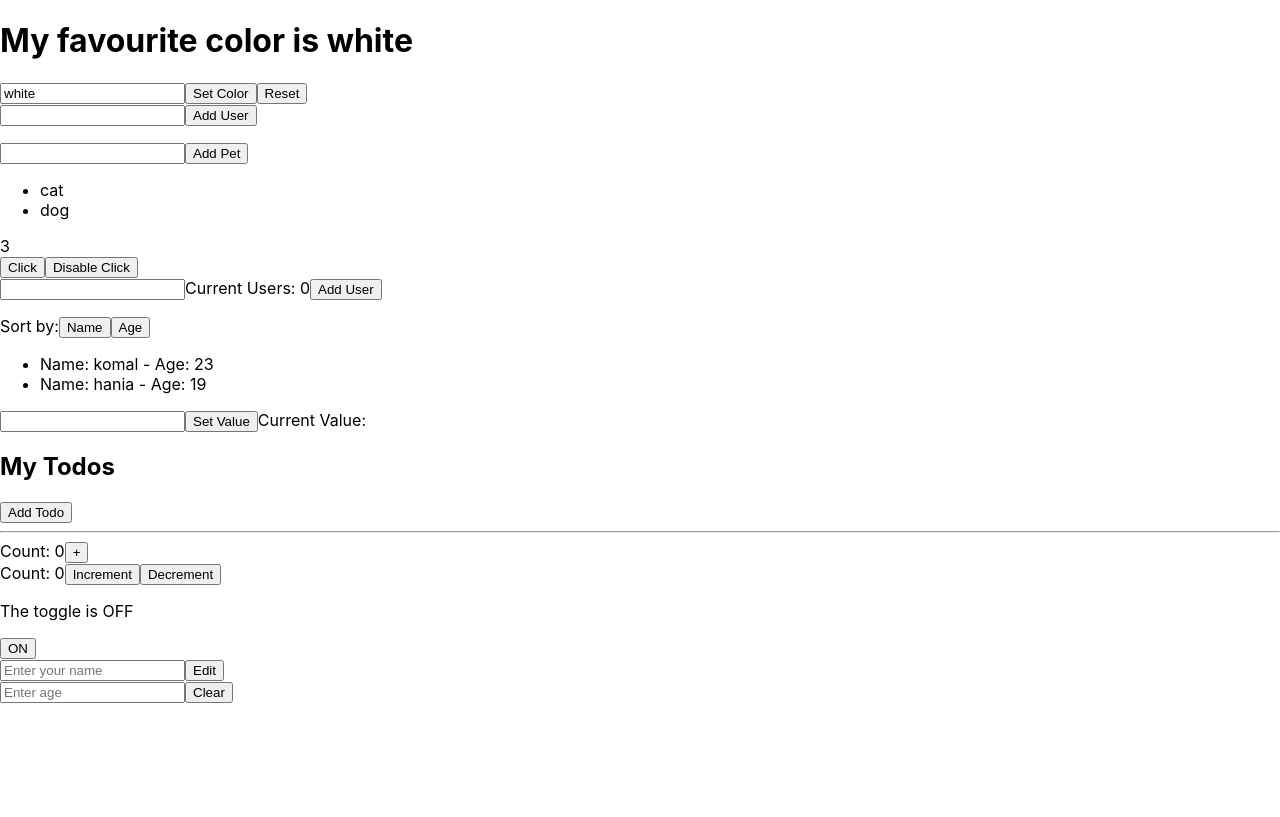
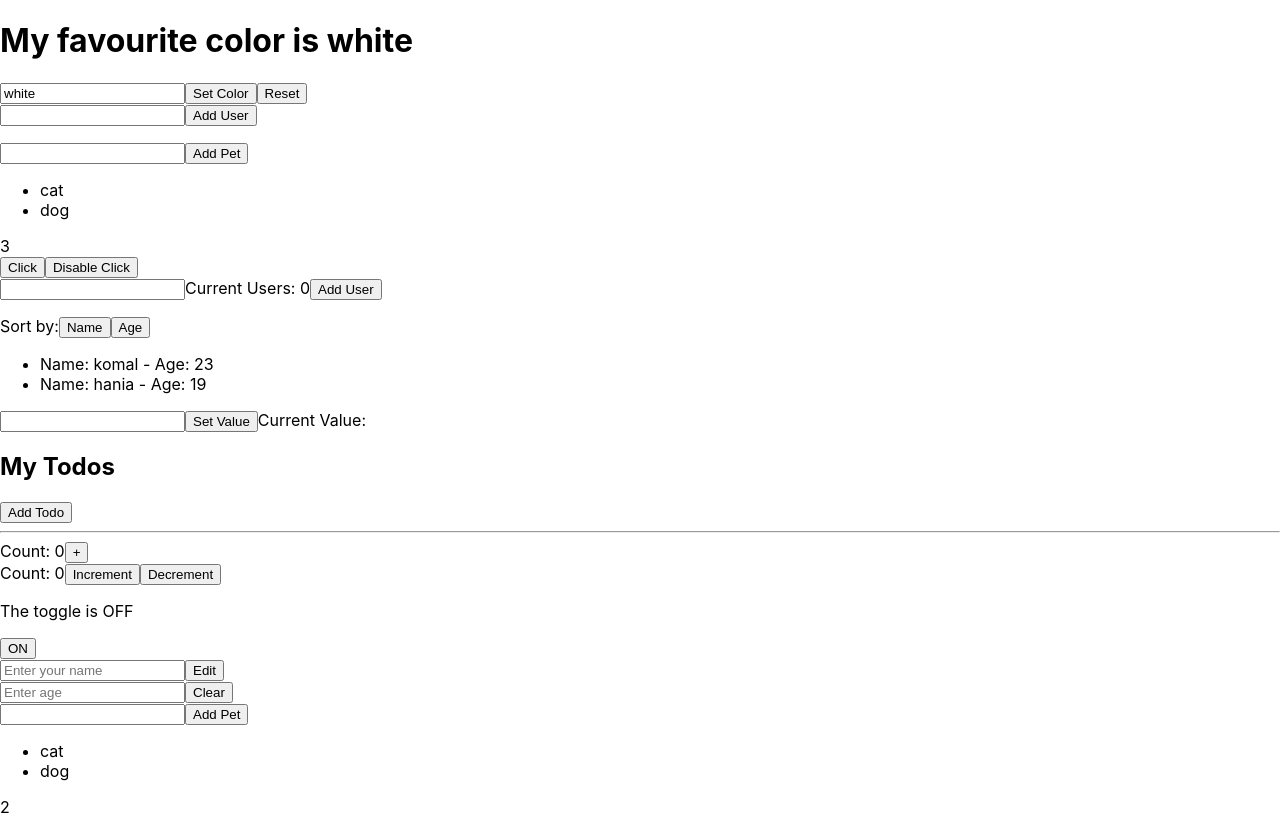
Before and after one commit to komalwaseem2/hooks_practice, a React (Create React App) app: page / in a window 1280 px wide. Built offline with nearby package versions, Linux system fonts and the light colour scheme.

Commit message:
func comp to class comp

```diff
--- /dev/null
+++ b/src/classCompPets.js
@@ -0,0 +1,39 @@
+import React from 'react';
+
+export default class PetList2 extends React.Component{
+
+    constructor(props){
+        super(props);
+
+        this.state ={
+            pets: props.pets,
+            count: props.pets.length,
+            inputValue: ""
+        }
+    }
+
+    handleInputChange=(event)=>{
+        this.setState({...this.state, inputValue: event.target.value});
+    }
+
+    addPet=()=>{
+        let copy = [...this.state.pets];
+        copy.push(this.state.inputValue);
+        this.setState({...this.state, pets: copy, count: copy.length});
+    }
+
+    render(){
+        return (
+            <div>
+            <input type="text" value={this.state.inputValue} onChange={(event)=>this.handleInputChange(event)}></input>
+            <button onClick={this.addPet}>Add Pet</button>
+            <ul>
+            {this.state.pets.map((item)=>{
+                return <li>{item}</li>;
+            })}
+            </ul>
+            <label>{this.state.count}</label>
+            </div>
+        );
+    }
+}
--- a/src/index.js
+++ b/src/index.js
@@ -16,6 +16,7 @@ import Counter from './useReducer1';
 import ToggleButton from './useReducer2';
 import FormName from './useImperativeHandler1';
 import FormAge from './useImperativeHandler2';
+import PetList2 from './classCompPets';
 
 const root = ReactDOM.createRoot(document.getElementById('root'));
 root.render(
@@ -32,6 +33,7 @@ root.render(
     <ToggleButton></ToggleButton>
     <FormName></FormName>
     <FormAge></FormAge>
+    <PetList2 pets={["cat","dog"]}></PetList2>
   </React.StrictMode>
 );
 
--- a/src/useCallback1.js
+++ b/src/useCallback1.js
@@ -2,7 +2,7 @@ import { memo, useEffect } from 'react';
 
 const Name = memo(function Name(props) {
 
-    useEffect(()=>{alert("rendering")});
+    //useEffect(()=>{alert("rendering")});
 
   return (<>
     <label>{props.name}</label>
--- a/src/useCallback2.js
+++ b/src/useCallback2.js
@@ -1,7 +1,7 @@
 import { memo } from "react";
 
 const Todos = memo(function Todos ({ todos, addTodo })  {
-  alert("child render");
+  //alert("child render");
   return (
     <>
       <h2>My Todos</h2>
```
